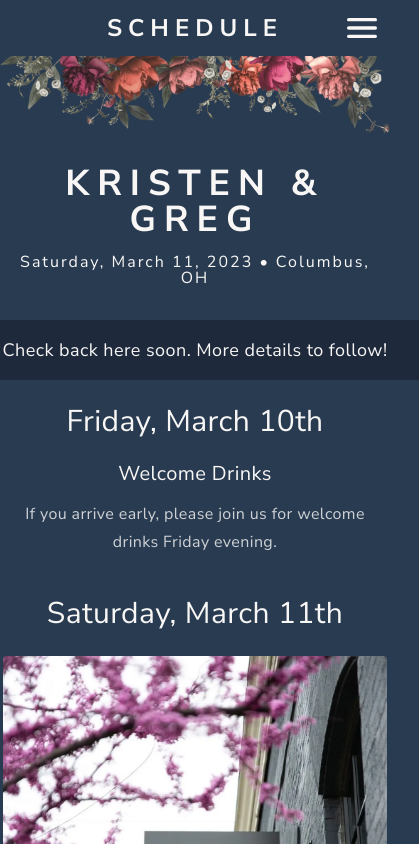
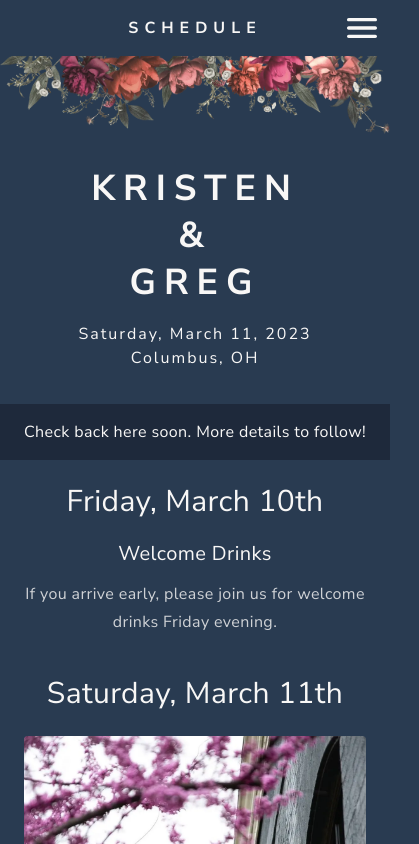
Before and after one commit to ggdouglas/wedding-website, an Astro site: page /schedule in a window 390 px wide. Shown: the top 844 px of the page, 419 px wide, since content can reach past the window. Built offline with nearby package versions, Linux system fonts and the light colour scheme; Astro itself is replaced by a stand-in of ours; some packages are replaced by stand-ins of ours.

Commit message:
Responsive stuff

```diff
--- a/src/components/Header.astro
+++ b/src/components/Header.astro
@@ -23,12 +23,14 @@ const { page } = Astro.props as Props;
 />
 <header class="text-center pb-2.5 px-[4%]">
   <h1
-    class="mt-8 mb-4 sm:mt-0 text-4xl sm:text-5.5xl font-bold tracking-xl leading-none uppercase"
+    class="mt-8 mb-4 sm:mt-0 text-4xl sm:text-5.5xl leading-tight font-bold tracking-xl uppercase"
   >
-    Kristen & Greg
+    Kristen <span class="block sm:inline">&</span> Greg
   </h1>
-  <div class="my-2 text-base leading-none sm:text-xl tracking-sm">
-    Saturday, March 11, 2023 • Columbus, OH
+  <div class="my-2 text-base sm:text-xl tracking-sm">
+    Saturday, March 11, 2023
+    <br class="sm:hidden" /><span class="hidden sm:inline-block">•</span>
+    Columbus, OH
   </div>
 </header>
 <Nav title={page} />
--- a/src/components/Nav.astro
+++ b/src/components/Nav.astro
@@ -20,7 +20,7 @@ const { title } = Astro.props as Props;
 <div
   class="fixed inset-x-0 top-0 z-10 flex items-center justify-center md:hidden bg-regal-blue h-14"
 >
-  <h2 class="text-2xl font-bold uppercase tracking-lg">{title}</h2>
+  <h2 class="sm:text-2xl font-bold uppercase tracking-lg">{title}</h2>
 </div>
 
 <button
--- a/src/pages/schedule.astro
+++ b/src/pages/schedule.astro
@@ -7,21 +7,21 @@ import venue from '@assets/high-line-car-house.webp';
 
 <Layout page="Schedule">
   <div
-    class="text-center p-4 text-lg sm:text-2xl tracking-wide bg-slate-800 sm:rounded"
+    class="text-center py-4 sm:text-2xl tracking-wide bg-slate-800 sm:rounded"
   >
     Check back here soon. More details to follow!
   </div>
-  <div class="px-8 py-4 text-center tracking-wide">
+  <div class="px-6 py-4 text-center tracking-wide">
     <h2 class="py-2 text-3xl">Friday, March 10th</h2>
     <h3 class="py-3 text-xl">Welcome Drinks</h3>
     <p class="mx-auto max-w-prose leading-7 opacity-80">
       If you arrive early, please join us for welcome drinks Friday evening.
     </p>
   </div>
-  <div class="px-8 py-4 text-center tracking-wide">
+  <div class="px-6 py-4 text-center tracking-wide">
     <h2 class="py-2 text-3xl">Saturday, March 11th</h2>
     <Image
-      class="mx-auto max-w-sm my-4 rounded"
+      class="mx-auto max-w-sm w-full my-4 rounded"
       src={venue}
       aspectRatio="1:1"
       alt=""
@@ -32,8 +32,7 @@ import venue from '@assets/high-line-car-house.webp';
       {' '}
       <a class="text- underline" href="https://www.highlinecarhouse.com">
         High Line Car House
-      </a>
-      . There will be transportation provided to and from the venue.
+      </a>. There will be transportation provided to and from the venue.
     </p>
   </div>
 </Layout>
```
